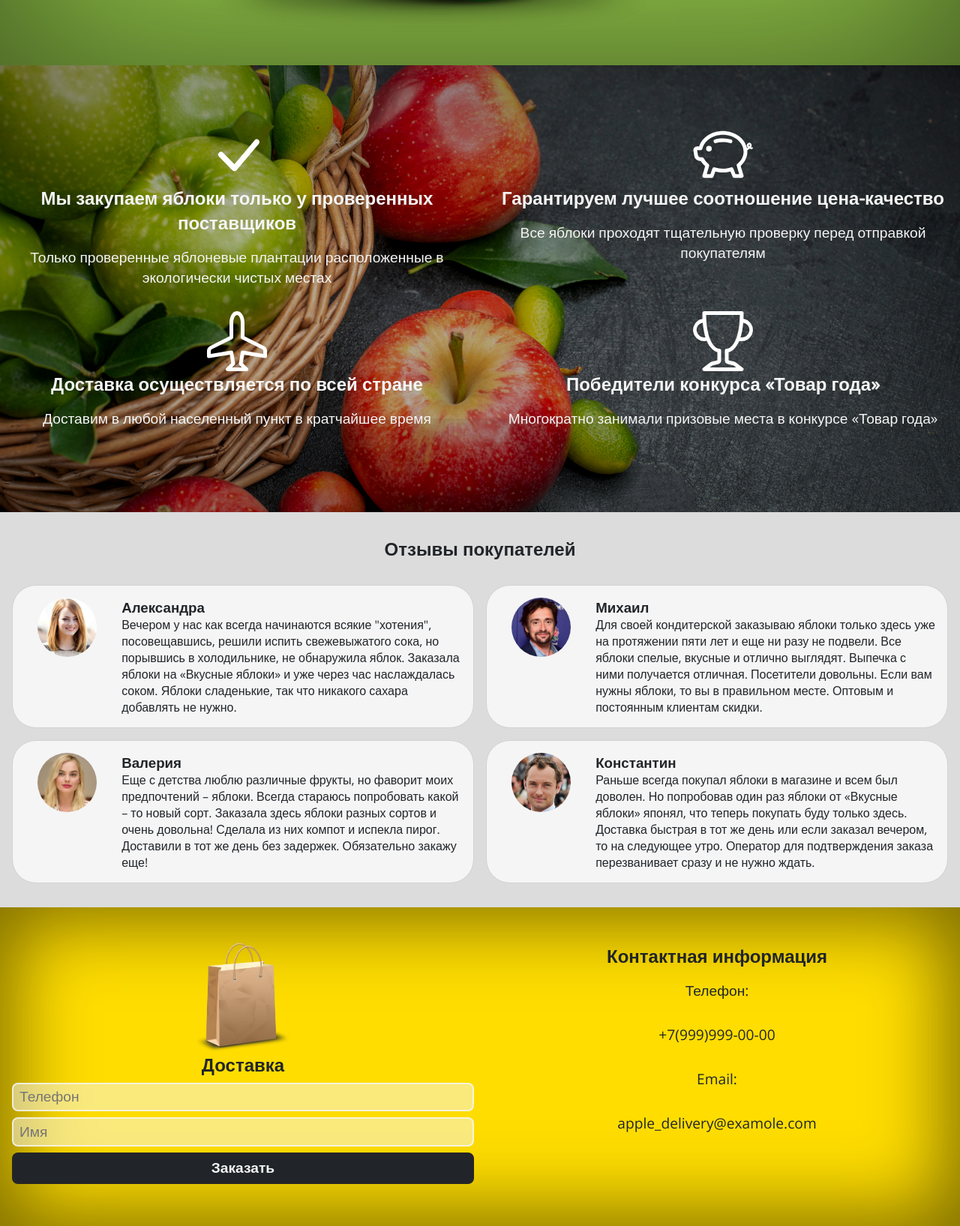
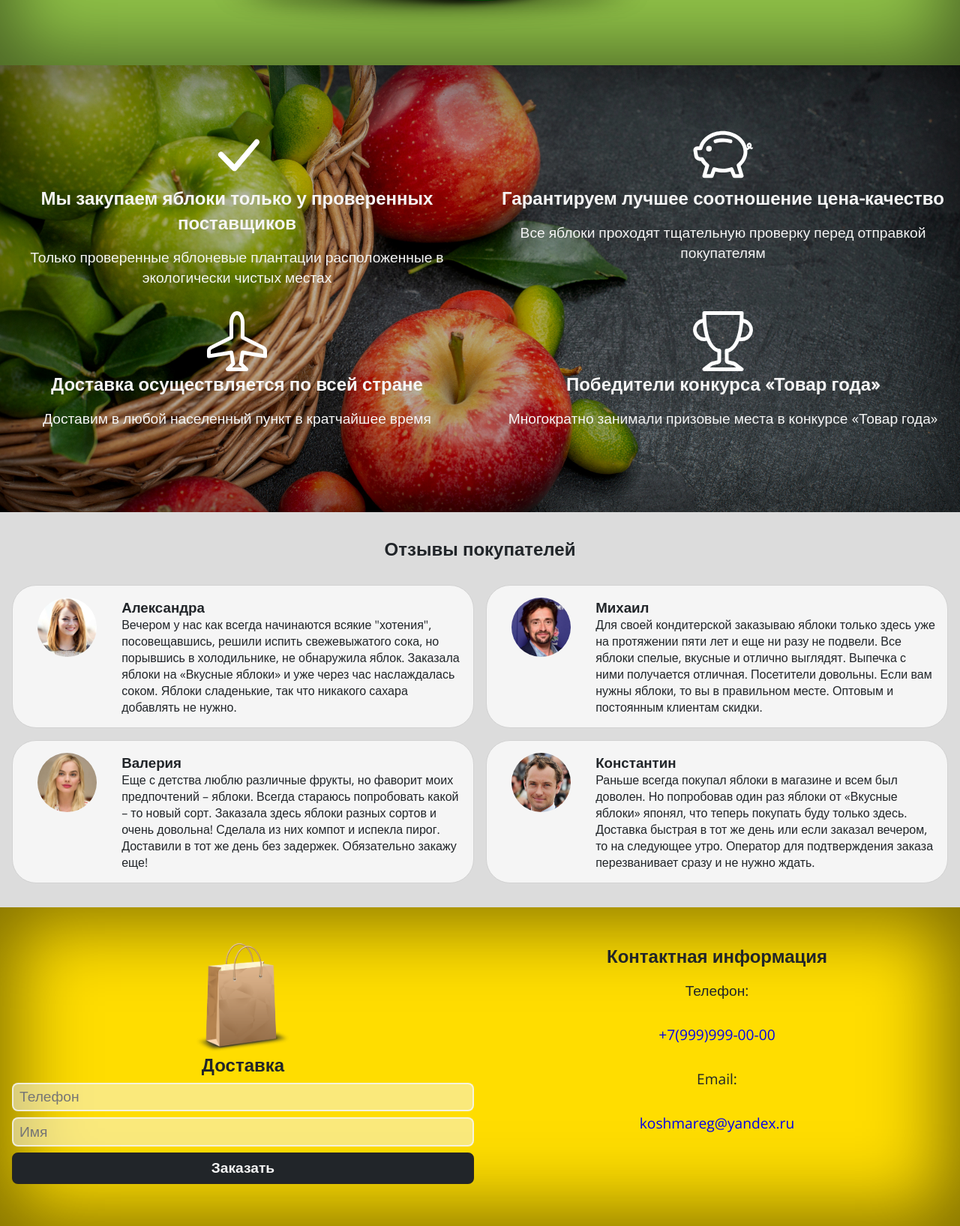
Before and after one commit to KoshmareG/KoshmareG.github.io, a plain HTML site: page landing/index.html in a window 1280 px wide. Shown: the part 713-2348 px from the top of the page at 75% size. Drawn offline with nearby package versions, Linux system fonts and the light colour scheme.

Commit message:
Change links and buttons

```diff
--- a/landing/css/buttons.css
+++ b/landing/css/buttons.css
@@ -7,7 +7,7 @@
   width: 100%;
   text-align: center;
   padding: .5rem .5rem;
-  border-radius: .5rem;
+  border-radius: 8px;
   display: block;
   margin: .5rem 0;
 }
--- a/landing/css/containers.css
+++ b/landing/css/containers.css
@@ -31,7 +31,7 @@
 
 .container-green {
   background-color: rgb(143, 193, 71);
-  box-shadow: inset 0px 0px 1000px 20px rgba(0, 0, 0, 0.5);
+  box-shadow: inset 0px 0px 100px 15px rgba(0, 0, 0, 0.5);
 }
 
 .container-grey {
--- a/landing/css/style.css
+++ b/landing/css/style.css
@@ -27,7 +27,7 @@
   background-repeat: no-repeat;
   background-attachment: scroll, fixed;
   background-position: center;
-  box-shadow: inset 0px 0px 1000px 20px rgba(0, 0, 0, 0.5);
+  box-shadow: inset 0px 0px 100px 15px rgba(0, 0, 0, 0.5);
   padding: 5rem 0;
 }
 
@@ -50,7 +50,7 @@
   font-size: 1.2rem;
   margin: .5rem 0;
   padding: 0 .5rem;
-  border-radius: .5rem;
+  border-radius: 8px;
   border: 2px solid rgba(245, 245, 245, .8);
   background-color: rgba(245, 245, 245, .5);
   color: rgb(52, 54, 57);
@@ -130,3 +130,10 @@
   margin-left: auto;
   margin-right: auto;
 }
+
+/* Link */
+.link {
+  text-decoration: none;
+  display: block;
+  text-align: center;
+}
--- a/landing/index.html
+++ b/landing/index.html
@@ -129,9 +129,9 @@
         <div>
           <h2 class="center text-middle">Контактная информация</h2>
           <p class="center text">Телефон:</p>
-          <p class="center text">+7(999)999-00-00</p>
+          <a href="tel:+79999990000" class="link text">+7(999)999-00-00</a>
           <p class="center text">Email:</p>
-          <p class="center text">apple_delivery@examole.com</p>
+          <a href="mailto:apple_delivery@example.com" class="link text">koshmareg@yandex.ru</a>
         </div>
       </div>
     </div>
```
